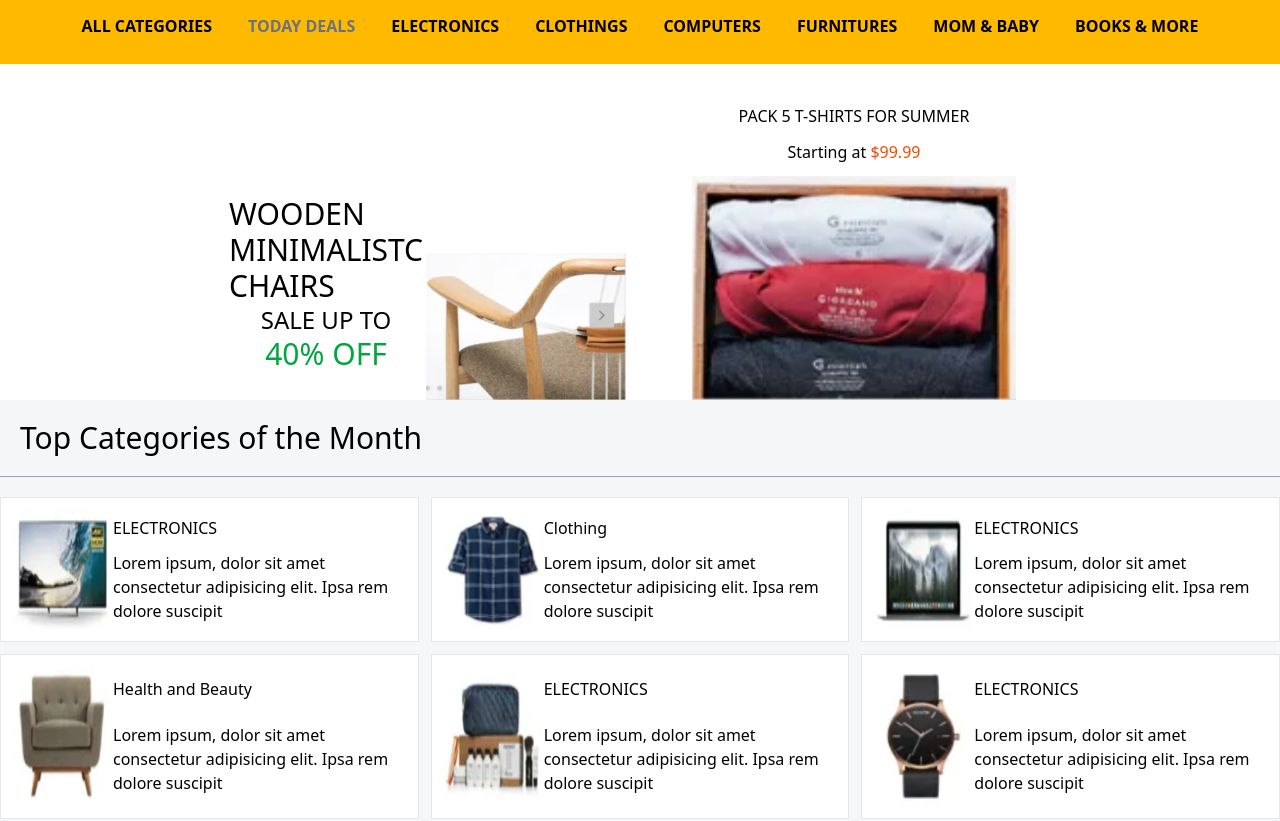
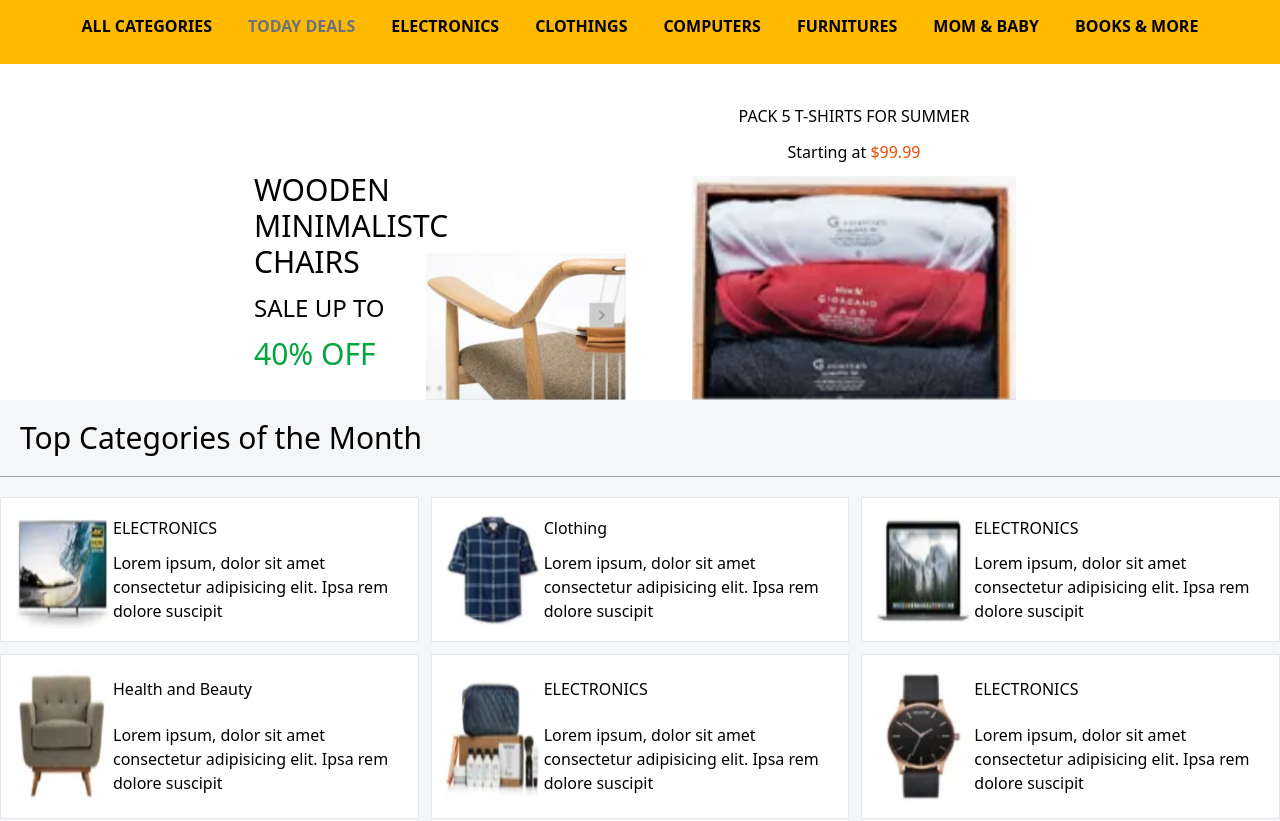
Before and after one commit to shahad0000/W6_D3_Lab1, a React (Vite) app: page / in a window 1280 px wide. Shown: the top 821 px of the page. Built offline with nearby package versions, Linux system fonts and the light colour scheme.

Commit message:
improve styling

```diff
--- a/src/components/Hero.jsx
+++ b/src/components/Hero.jsx
@@ -4,9 +4,9 @@ const Hero = () => {
   return (
     <div className='flex flex-wrap items-end justify-center gap-7 bg-white'>
         <div className='w-100 grid grid-cols-2 h-80 items-end'>
-            <div className=' p-7 flex flex-col justify-around items-center'>
+            <div className=' p-7 flex flex-col  items-around'>
                 <h1 className='text-3xl'>WOODEN MINIMALISTC CHAIRS</h1>
-                <h4 className='text-2xl'>SALE UP TO</h4>
+                <h4 className='text-2xl my-3'>SALE UP TO</h4>
                 <h2 className='text-green-600 text-3xl'>40% OFF</h2>
             </div>
             <img src="imgs/chair.png" alt="" />
```
